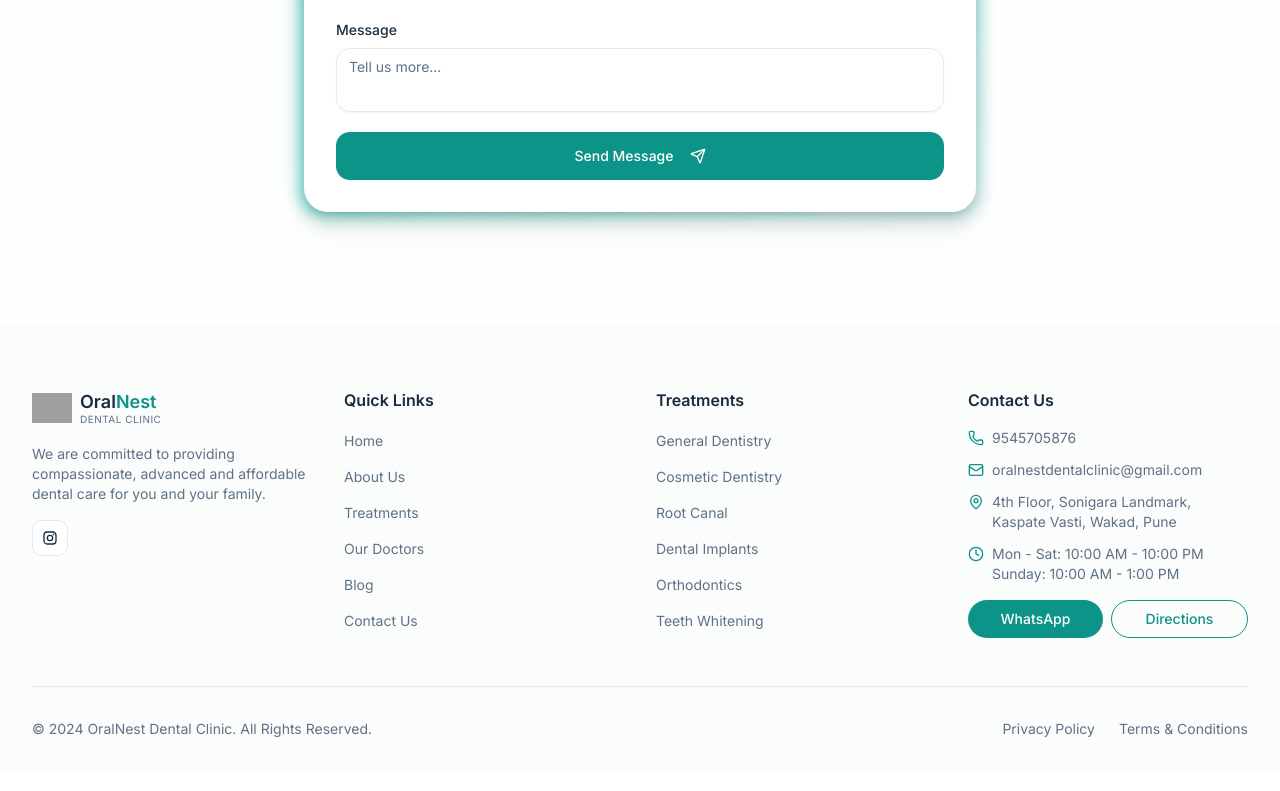
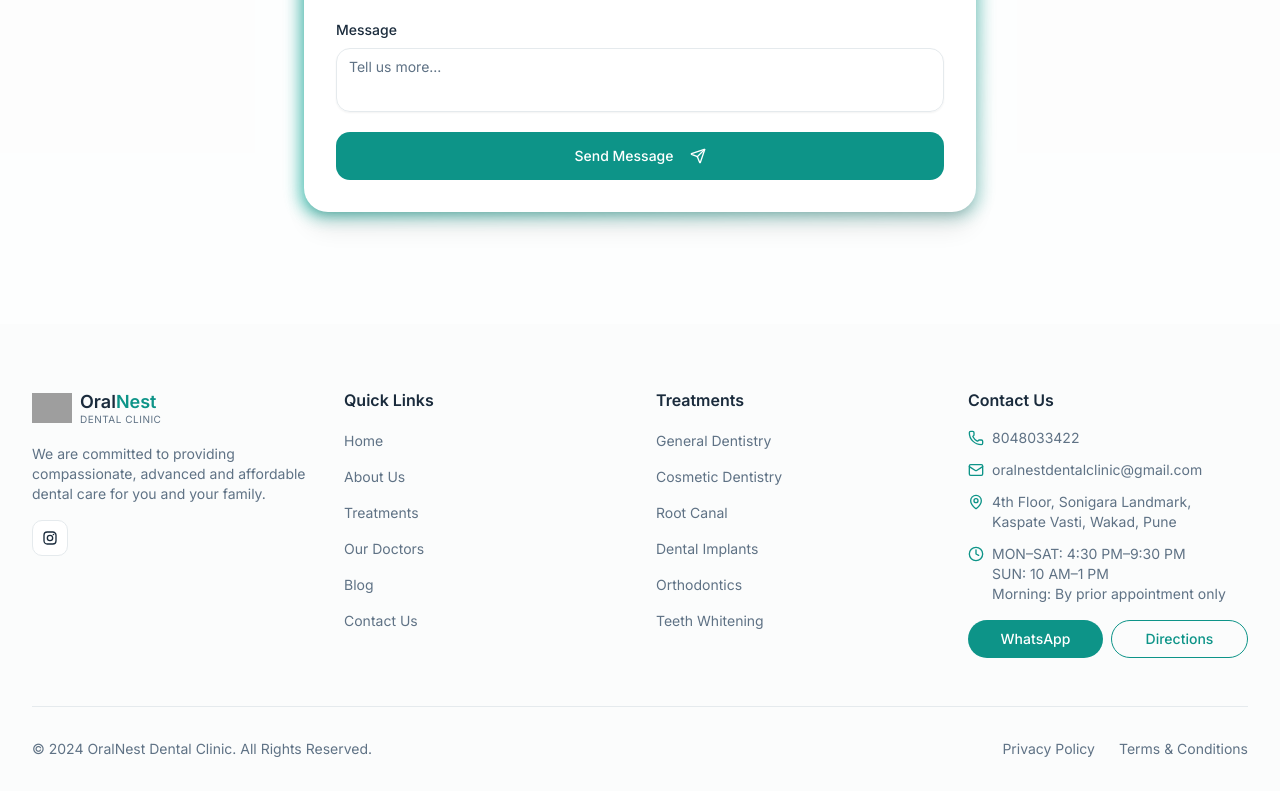
Before and after one commit to oralnestdentalclinic-alt/oralnestwebsite, a Next.js app: page / in a window 1280 px wide. Shown: the part 7722-8513 px from the top of the page. Built offline with nearby package versions, Linux system fonts and the light colour scheme; grey boxes are pictures that could not be loaded; a web font is replaced by a local one.

Commit message:
Update clinic hours and contact number

```diff
--- a/app/contact/page.tsx
+++ b/app/contact/page.tsx
@@ -58,7 +58,7 @@ export default function ContactPage() {
                     <Phone className="w-6 h-6 text-primary" />
                   </div>
                   <h3 className="font-semibold text-foreground mb-1">Phone</h3>
-                  <p className="text-muted-foreground">+91 9545705876</p>
+                  <p className="text-muted-foreground">8048033422</p>
                 </div>
                 <div className="bg-white rounded-2xl border border-border p-5 hover:border-primary/40 transition-colors">
                   <div className="w-12 h-12 rounded-xl bg-primary/10 flex items-center justify-center mb-4">
@@ -80,8 +80,9 @@ export default function ContactPage() {
                   </div>
                   <h3 className="font-semibold text-foreground mb-1">Hours</h3>
                   <div className="text-muted-foreground text-sm space-y-1">
-                    <p>Mon - Sat: 10:00 AM - 10:00 PM</p>
-                    <p>Sunday: 10:00 AM - 1:00 PM</p>
+                    <p>MON–SAT: 4:30 PM–9:30 PM</p>
+                    <p>SUN: 10:00 AM–1:00 PM</p>
+                    <p>Morning: By prior appointment only</p>
                   </div>
                 </div>
               </div>
--- a/components/footer.tsx
+++ b/components/footer.tsx
@@ -110,7 +110,7 @@ export function Footer() {
               <li className="flex items-start gap-2">
                 <Phone className="w-4 h-4 text-primary mt-0.5" />
                 <span className="text-sm text-muted-foreground">
-                  9545705876
+                  8048033422
                 </span>
               </li>
               <li className="flex items-start gap-2">
@@ -129,8 +129,9 @@ export function Footer() {
               <li className="flex items-start gap-2">
                 <Clock className="w-4 h-4 text-primary mt-0.5" />
                 <span className="text-sm text-muted-foreground">
-                  Mon - Sat: 10:00 AM - 10:00 PM<br />
-                  Sunday: 10:00 AM - 1:00 PM
+                  MON–SAT: 4:30 PM–9:30 PM<br />
+                  SUN: 10 AM–1 PM<br />
+                  Morning: By prior appointment only
                 </span>
               </li>
             </ul>
```
